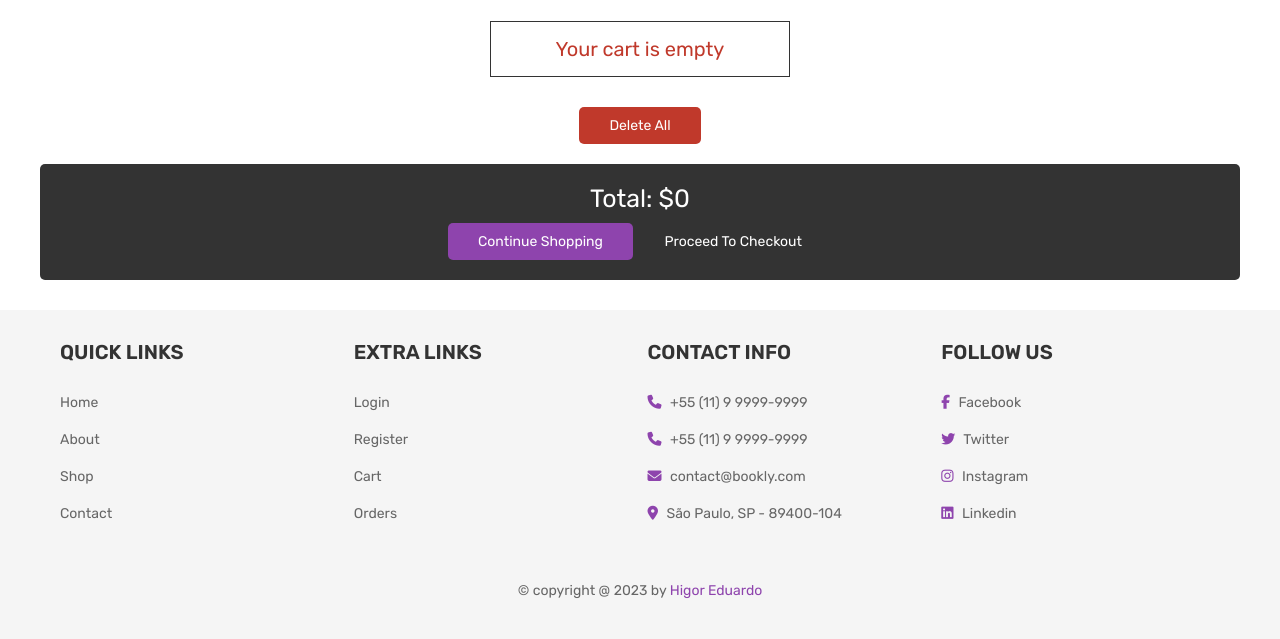
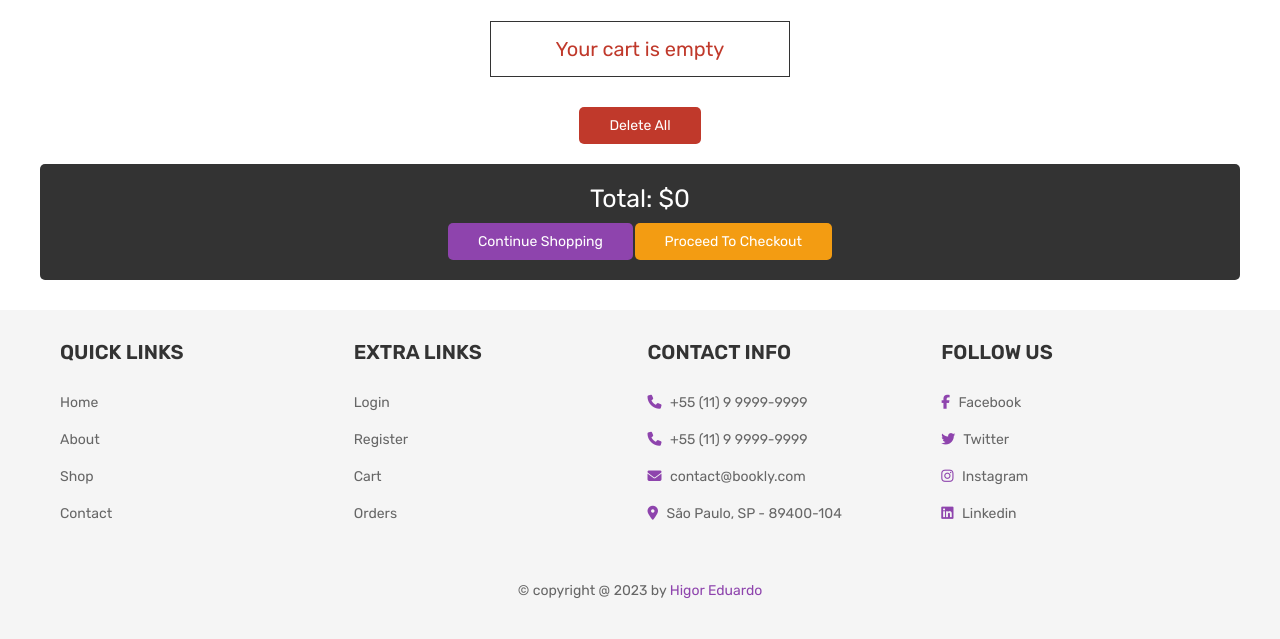
Before and after one commit to higoreduardodocs/php-application, a PHP site: page /cart.php in a window 1280 px wide. Shown: the part 414-1053 px from the top of the page. Run offline with PHP 8.4, Linux system fonts and the light colour scheme; the visitor is signed in with stand-in values (Sample User, id 1); data that the repository does not hold is empty.

Commit message:
:lipstick: Refactor: Update background checkout button

```diff
--- a/public/cart.php
+++ b/public/cart.php
@@ -79,7 +79,7 @@ if (isset($_GET['delete_all'])) {
    <div class="cart-total">
       <p>Total: <span>$<?php echo $total; ?></span></p>
       <a href="./shop.php" class="btn purple">Continue shopping</a>
-      <a href="./checkout.php" class="btn <?php echo ($total > 1)?'':'disabled'; ?>">Proceed to checkout</a>
+      <a href="./checkout.php" class="btn orange <?php echo ($total > 1)?'':'disabled'; ?>">Proceed to checkout</a>
    </div>
   </section>
 
```
